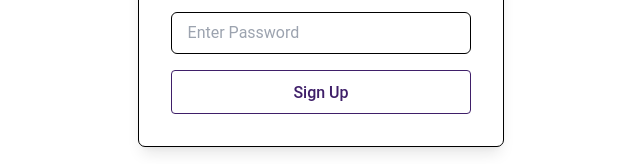
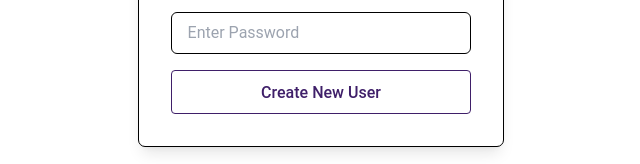
Before and after one commit to dmavani25/DivineManuscriptsDB, a Next.js app in the folder reli-frontend/: page /admin/create-account in a window 1280 px wide. Shown: the part 454-618 px from the top of the page, without its empty margins (319-959 px from the left). Built offline with nearby package versions, Linux system fonts and the light colour scheme.

Commit message:
new user page minor edits

```diff
--- a/reli-frontend/app/admin/create-account/page.tsx
+++ b/reli-frontend/app/admin/create-account/page.tsx
@@ -1,7 +1,5 @@
 'use client';
 import Sidebar from 'app/custom-components/side-bar/admin/Sidebar';
-import Navbar from 'app/nav-bar/Navbar';
-import { User } from 'db/db-types';
 import { useRouter } from 'next/navigation';
 import React, { useState } from 'react';
 
@@ -123,7 +121,7 @@ const SignUp = () => {
                   data-ripple-light="true"
                   className="mb-2 block w-full text-primary border border-solid border-primary rounded px-6 pb-2 pt-2.5 text-s font-medium leading-normal transition duration-150 ease-in-out hover:bg-primary hover:text-[#fff] focus:bg-primary-600 focus:outline-none active:bg-primary-700 "
                 >
-                  Sign Up
+                  Create New User
                 </button>
               </div>
             </div>
```
